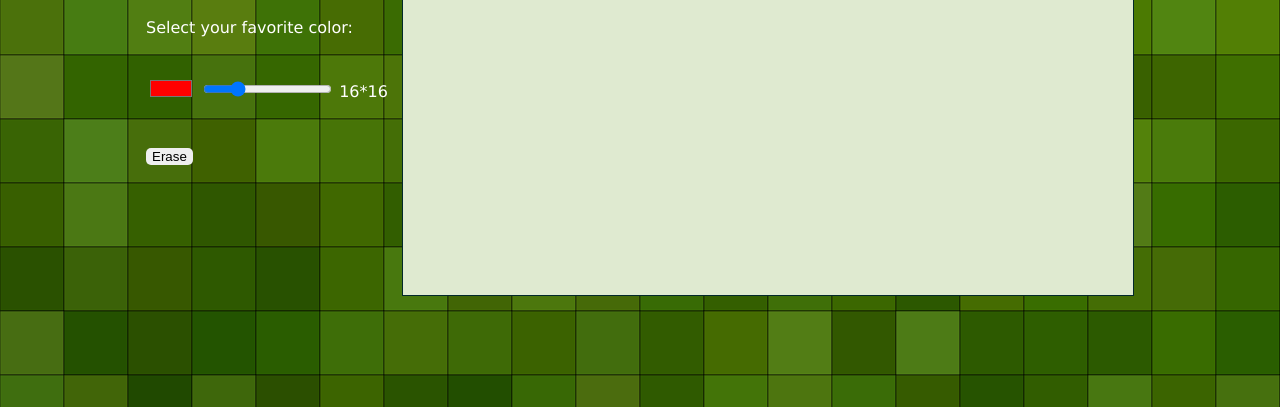
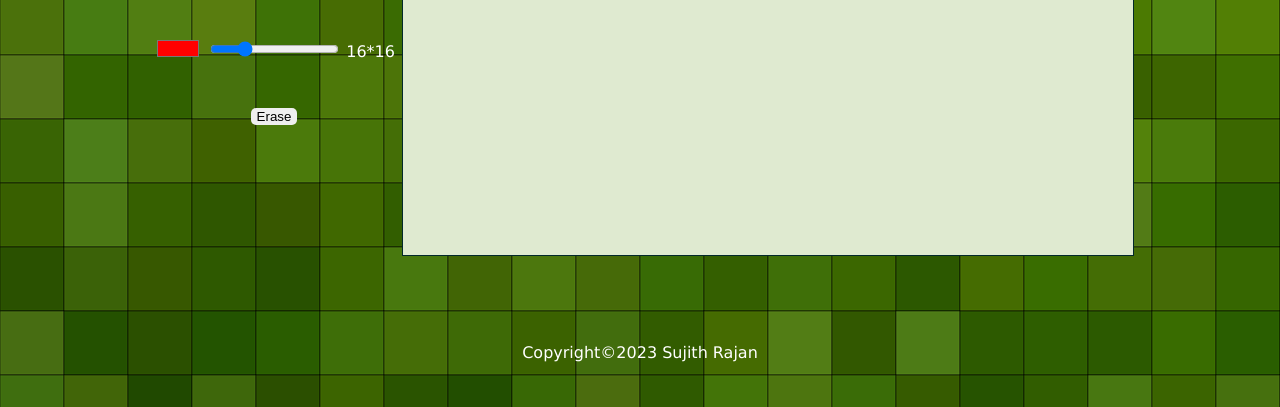
Before and after one commit to Sujith-Rajan/Etch-A-Sketch, a plain HTML site: page index.html in a window 1280 px wide. Shown: the part 393-800 px from the top of the page. Drawn offline with Linux system fonts and the light colour scheme.

Commit message:
copyright date name included

```diff
--- a/Etch-a-Sketch.css
+++ b/Etch-a-Sketch.css
@@ -2,6 +2,8 @@
     margin: 0;
     font-family: Verdana, Geneva, Tahoma, sans-serif;
     color: white;
+    background-image: url(./image/background.png);
+    text-align: center;
 }
 
 h1{
@@ -20,11 +22,11 @@
 }
 #main-container{
     width: 100%;
-    height: 100vh;
+    height: 90vh;
     display: flex;
     justify-content: center;
     align-items: center;
-    background-image: url(./image/background.png);
+
 }
 #controls{
     width:20%;
--- a/index.html
+++ b/index.html
@@ -21,6 +21,9 @@
               <div class="grid"></div>
         </div>
     </div>
+    <p>Copyright&#169;<script>
+        document.write(new Date().getFullYear())
+      </script> Sujith Rajan</p>
     <script src="./Etch-a-Sketch.js"></script>
 </body>
 </html>
```
